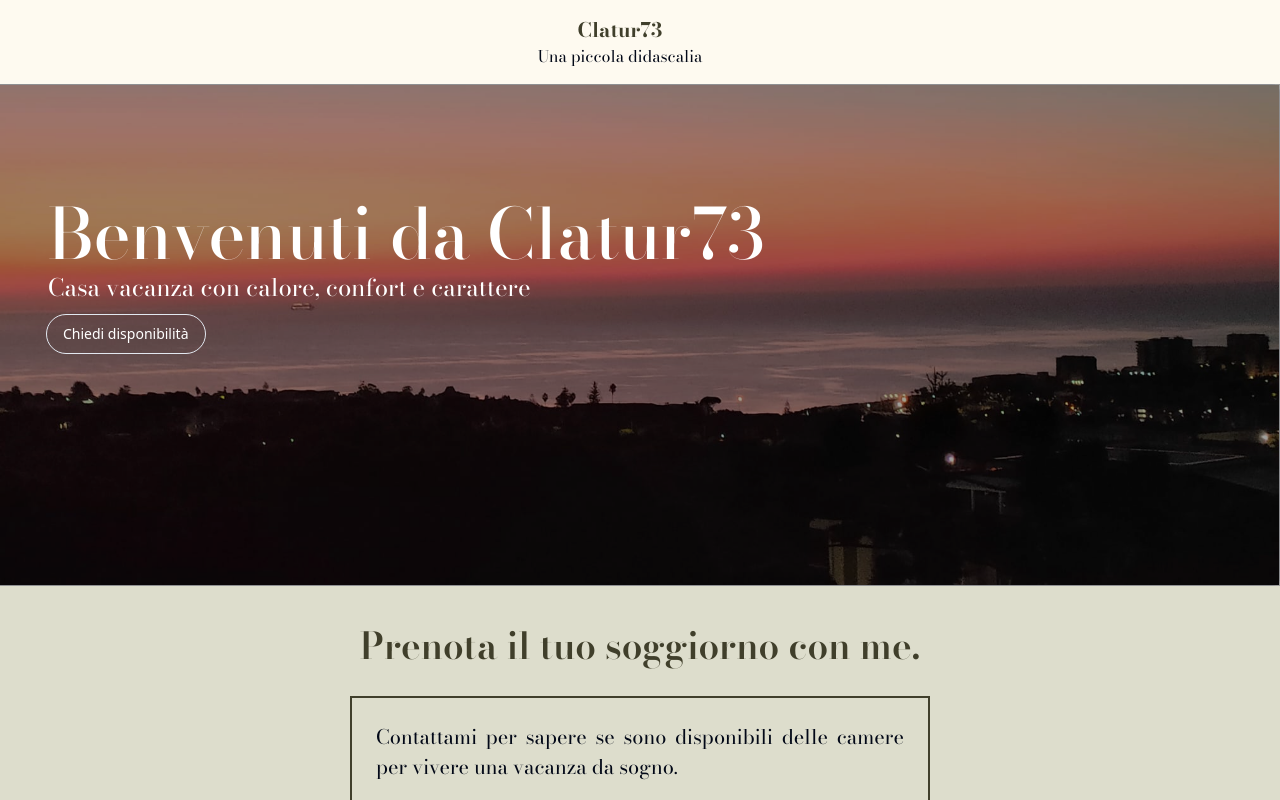
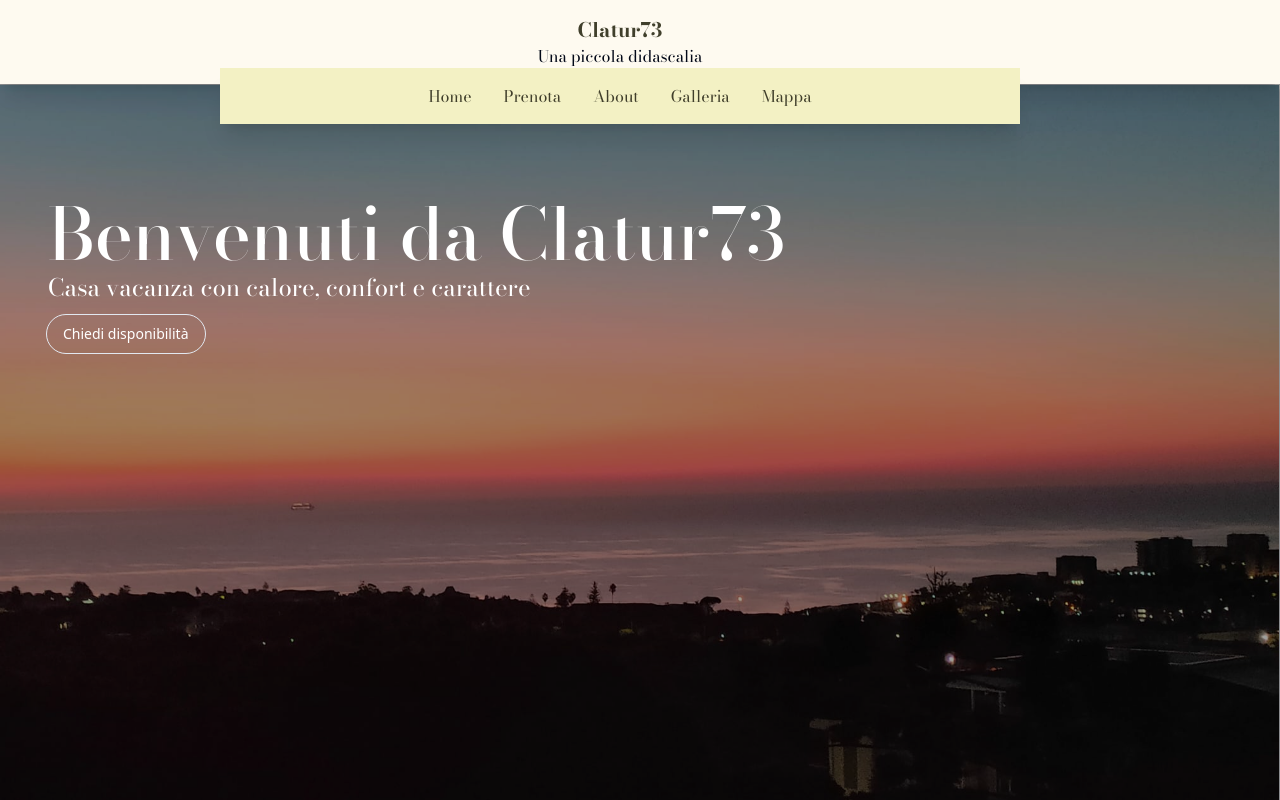
Before and after one commit to Erry002/clatur73, a React (Vite) app: page / in a window 1280 px wide. Shown: the top 800 px of the page. Built offline with nearby package versions, Linux system fonts and the light colour scheme.

Commit message:
correzione navbar

```diff
--- a/package.json
+++ b/package.json
@@ -24,6 +24,7 @@
     "react-dom": "^18.2.0",
     "react-icons": "^5.2.1",
     "react-router-dom": "^6.23.1",
+    "react-scroll": "^1.9.0",
     "tailwind-merge": "^2.3.0",
     "tailwindcss-animate": "^1.0.7"
   },
--- a/src/components/Navbar.jsx
+++ b/src/components/Navbar.jsx
@@ -1,7 +1,8 @@
 import { NavLink } from "react-router-dom";
+import { Link } from "react-scroll";
 import clsx from "clsx";
 import React from "react";
-import { FiMenu } from 'react-icons/fi';
+import { FiMenu } from "react-icons/fi";
 import colors from "../components/colors.json";
 
 import {
@@ -11,7 +12,7 @@ import {
   SheetHeader,
   SheetTitle,
   SheetTrigger,
-} from "@/components/ui/sheet"
+} from "@/components/ui/sheet";
 
 const variants = {
   base: "text-gray-700 hover:text-black",
@@ -22,16 +23,16 @@ const Navbar = () => {
   const { childObjects } = colors;
 
   return (
-    <nav className={`shadow-sm bg-gialloPa font-Bodoni`}>
+    <nav className="shadow-xl sticky top-0 z-50 bg-gialloPa font-Bodoni min-h-full">
       <div className="container px-4 mx-auto">
         <div className="flex items-center justify-center py-4">
-          <div className="hidden w-full pr-10 sm:block">
-            <div className="flex items-center  sm:text-center sm:justify-center justify-between max-w-7xl font-Bodoni">
+          <div className="hidden w-full max-w-4xl pr-10 sm:flex sm:justify-center sm:items-center">
+            <div className="flex flex-col items-center sm:text-center sm:justify-center justify-between font-Bodoni">
               <div>
                 <NavLink
                   to="/"
                   className={({ isActive }) =>
-                    clsx("font-bold text-[#403F2B] text-xl", {
+                    clsx("font-bold text-olive text-xl", {
                       "": isActive,
                     })
                   }
@@ -39,6 +40,52 @@ const Navbar = () => {
                   Clatur73
                 </NavLink>
                 <p>Una piccola didascalia</p>
+                <div className="hidden sm:block sm:h-0 sm:z-50 sm:relative sm:w-full">
+                  <div className="bg-giallino h-14 container w-[100vh] shadow-xl flex justify-center items-center">
+                    <div>
+                      <Link
+                        to="home"
+                        smooth={true}
+                        duration={500}
+                        className="text-olive px-4 hover:text-olive/50 cursor-pointer hover:underline underline-offset-4"
+                      >
+                        Home
+                      </Link>
+                      <Link
+                        to="prenota"
+                        smooth={true}
+                        duration={500}
+                        className="text-olive px-4 hover:text-olive/50 cursor-pointer hover:underline underline-offset-4"
+                      >
+                        Prenota
+                      </Link>
+                      <Link
+                        to="about"
+                        smooth={true}
+                        duration={500}
+                        className="text-olive px-4 hover:text-olive/50 cursor-pointer hover:underline underline-offset-4"
+                      >
+                        About
+                      </Link>
+                      <Link
+                        to="gallery"
+                        smooth={true}
+                        duration={500}
+                        className="text-olive px-4 hover:text-olive/50 cursor-pointer hover:underline underline-offset-4"
+                      >
+                        Galleria
+                      </Link>
+                      <Link
+                        to="mappa"
+                        smooth={true}
+                        duration={500}
+                        className="text-olive px-4 hover:text-olive/50 cursor-pointer hover:underline underline-offset-4"
+                      >
+                        Mappa
+                      </Link>
+                    </div>
+                  </div>
+                </div>
               </div>
               <div className="flex items-center justify-end gap-5 text-lg">
                 {/* <NavLink
@@ -75,49 +122,51 @@ const Navbar = () => {
                   </SheetTrigger>
                   <SheetContent>
                     <SheetHeader>
-                      <SheetTitle className="mb-4 text-3xl font-bold text-center font-Bodoni">Menu</SheetTitle>
+                      <SheetTitle className="mb-4 text-3xl font-bold text-center font-Bodoni">
+                        Menu
+                      </SheetTitle>
                       <SheetDescription>
                         <div className="flex flex-col items-center gap-4 text-lg font-Bodoni">
-                          <NavLink
-                            to="/"
-                            className={({ isActive }) =>
-                              clsx(variants.base, {
-                                [variants.active]: isActive,
-                              })
-                            }
+                          <Link
+                            to="home"
+                            smooth={true}
+                            duration={500}
+                            className="text-olive px-4 hover:text-olive/50 cursor-pointer hover:underline underline-offset-4"
                           >
                             Home
-                          </NavLink>
-                          <NavLink
-                            to="/about"
-                            className={({ isActive }) =>
-                              clsx(variants.base, {
-                                [variants.active]: isActive,
-                              })
-                            }
+                          </Link>
+                          <Link
+                            to="prenota"
+                            smooth={true}
+                            duration={500}
+                            className="text-olive px-4 hover:text-olive/50 cursor-pointer hover:underline underline-offset-4"
+                          >
+                            Prenota
+                          </Link>
+                          <Link
+                            to="about"
+                            smooth={true}
+                            duration={500}
+                            className="text-olive px-4 hover:text-olive/50 cursor-pointer hover:underline underline-offset-4"
                           >
                             About
-                          </NavLink>
-                          <NavLink
-                            to="/contact"
-                            className={({ isActive }) =>
-                              clsx(variants.base, {
-                                [variants.active]: isActive,
-                              })
-                            }
+                          </Link>
+                          <Link
+                            to="gallery"
+                            smooth={true}
+                            duration={500}
+                            className="text-olive px-4 hover:text-olive/50 cursor-pointer hover:underline underline-offset-4"
                           >
-                            Contact
-                          </NavLink>
-                          <NavLink
-                            to="/attrazioni"
-                            className={({ isActive }) =>
-                              clsx(variants.base, {
-                                [variants.active]: isActive,
-                              })
-                            }
+                            Galleria
+                          </Link>
+                          <Link
+                            to="mappa"
+                            smooth={true}
+                            duration={500}
+                            className="text-olive px-4 hover:text-olive/50 cursor-pointer hover:underline underline-offset-4"
                           >
-                            Attrazioni
-                          </NavLink>
+                            Mappa
+                          </Link>
                         </div>
                       </SheetDescription>
                     </SheetHeader>
--- a/src/pages/Home.jsx
+++ b/src/pages/Home.jsx
@@ -33,7 +33,7 @@ export default function Home() {
   return (
     <>
       <div className="flex flex-col overflow-hidden scrollbar-hide w-full min-h-screen scroll-smooth overflow-x-hidden font-Bodoni">
-        <section className="overflow-x-hidden">
+        <section className="overflow-x-hidden" id="home">
           {/*carosello immagini */}
           <div className="relative justify-center h-full overflow-x-hidden">
             <Carousel
@@ -47,7 +47,7 @@ export default function Home() {
               className="w-full overflow-x-hidden"
             >
               <div className="absolute z-10 h-full w-full bg-[#00000060]">
-                <h6 className="absolute text-white text-4xl sm:text-[70px] w-[300px] sm:w-full font-[500] top-[90px] sm:top-[130px] left-12">
+                <h6 className="absolute text-white text-4xl sm:text-[72px] w-[300px] sm:w-full font-[500] top-[90px] sm:top-[130px] left-12">
                   Benvenuti da Clatur73
                 </h6>
                 <p className="absolute text-white top-[190px] font-[400] left-12 text-lg sm:text-[24px]">
@@ -66,7 +66,7 @@ export default function Home() {
                     <div className="">
                       <Card>
                         <CardContent
-                          className={`flex w-full h-[500px] ${colors.mainObjects} items-center justify-center`}
+                        className={`flex w-full h-[500px] sm:h-[900px]  items-center justify-center`}
                         >
                           <img
                             src={image}
@@ -88,9 +88,9 @@ export default function Home() {
             </Carousel>
           </div>
         </section>
-        <section className="">
+        <section className="" id="prenota">
           <div className="z-10 flex flex-col items-center px-6 py-2 text-left bg-grigio">
-            <h6 className="py-6 z-10 text-[37px] font-[600] font-Bodoni text-olive">
+            <h6 className="py-6 z-10 text-[37px] sm:text-[50px] font-[600] font-Bodoni text-olive">
               Prenota il tuo soggiorno con me.
             </h6>
             {/* <div className="h-[0.1px] w-[70%] justify-center items-center bg-olive"></div> */}
@@ -138,7 +138,7 @@ export default function Home() {
             className="z-10 rotate-180 w-full h-[160px]"
           />
         </section>
-        <section className="">
+        <section className="" id="about">
           <div className="flex flex-col sm:justify-center sm:items-center px-6 -mt-[160px] text-olive bg-giallino">
             <div className=" max-w-4xl">
               <h5 className="text-[35px] sm:text-[50px] font-[600] z-10 mt-[100px] leading-10">
@@ -166,10 +166,10 @@ export default function Home() {
           </div>
         </section>
         <div className=" h-5 bg-olive/80 "></div>
-        <section>
+        <section id="gallery">
           <div className="flex flex-col text-center font-[500] bg-gialloPa w-full pt-8 pb-6">
-            <h5 className=" text-[30px]">Gallery</h5>
-            <h6 className=" text-lg">
+            <h5 className=" text-[30px] sm:text-[50px]">Galleria Foto</h5>
+            <h6 className=" text-lg sm:text-[22px]">
               A un passo dal mare e dalla movida nostra
             </h6>
             <div className="bg-gialloPa px-4">
@@ -178,10 +178,10 @@ export default function Home() {
           </div>
         </section>
         <div className=" h-5 bg-olive/80 "></div>
-        <section className="">
+        <section className="" id="mappa">
           <div className=" sm:flex sm:justify-center bg-giallino py-4 px-6">
             <div className=" sm:flex sm:flex-col sm:justify-center sm:items-center sm:max-w-4xl">
-              <h6 className=" text-3xl mb-4 sm:text-[40px] font-[600]">
+              <h6 className=" text-3xl mb-4 sm:text-[50px] font-[600]">
                 Dove si trova...
               </h6>
               <div className=" gap-4 pb-4">
@@ -222,7 +222,7 @@ export default function Home() {
         <div className=" h-5 bg-olive/80 "></div>
         <section>
           <div className="flex flex-col p-4 font-sans sm:justify-center sm:items-center bg-gialloPa ">
-            <h6 className=" p-3 mb-2 sm:mb-8 sm:mt-2 text-3xl sm:text-4xl font-Bodoni font-[500] w-[400px] sm:w-full sm:text-center leading-6">
+            <h6 className=" p-3 mb-2 sm:mb-8 sm:mt-2 text-3xl sm:text-[50px] font-Bodoni font-[500] w-[400px] sm:w-full sm:text-center leading-6">
               Cosa troverai vicino alla residenza:
             </h6>
             <div className=" sm:max-w-4xl sm:flex sm:justify-center sm:items-center sm:gap-10 sm:w-full  sm:mb-4">
@@ -277,7 +277,7 @@ export default function Home() {
                 </div>
               </div>
             </div>
-            <p className=" py-6 font-sans sm:max-w-4xl sm:text-xl font-[200] px-2 text-justify">
+            <p className=" pt-6 font-sans sm:max-w-4xl sm:text-xl font-[200] px-2 text-justify">
               É queste sono solo alcune delle tappe più iconiche della città di
               Catania, ma sentiti libero di chiedermi qualsiasi cosa su luoghi e
               attrazioni che ti piacerebbe visitare!!
@@ -286,11 +286,11 @@ export default function Home() {
         </section>
         <div className=" h-5 bg-olive/80 "></div>
         <section>
-          <div className=" text-olive bg-giallino pb-20 p-6">
-            <h6 className=" text-[31px] w-[250px] sm:w-full sm:text-4xl font-[500] leading-8 mb-4">
+          <div className=" sm:flex sm:flex-col sm:justify-center sm:items-center text-olive bg-giallino pb-32 p-6">
+            <h6 className=" text-[31px] w-[250px] sm:text-center sm:w-full sm:text-[50px] font-[500] leading-8 mb-4 sm:mb-14 sm:mt-6">
               Le opinioni dei nostri ospiti:
             </h6>
-            <div className=" sm:flex sm:gap-8 sm:max-w-4xl sm:justify-center sm:items-center">
+            <div className="sm:flex sm:justify-center sm:items-center sm:gap-8 sm:max-w-4xl ">
               <div className=" ring-2 ring-olive p-2 mb-4 shadow-xl">
                 <p className=" font-sans text-[200] text-[16px] mb-2">
                   Lorem ipsum dolor sit amet consectetur adipisicing elit.
```
Also changed, not shown: src/components/Footer.jsx (+6 -8 lines), src/components/Gallery.jsx (+24 -24 lines), 1 other file (tests, documents, lock files or other folders). Lines whose indentation alone changed are shown as unchanged.
